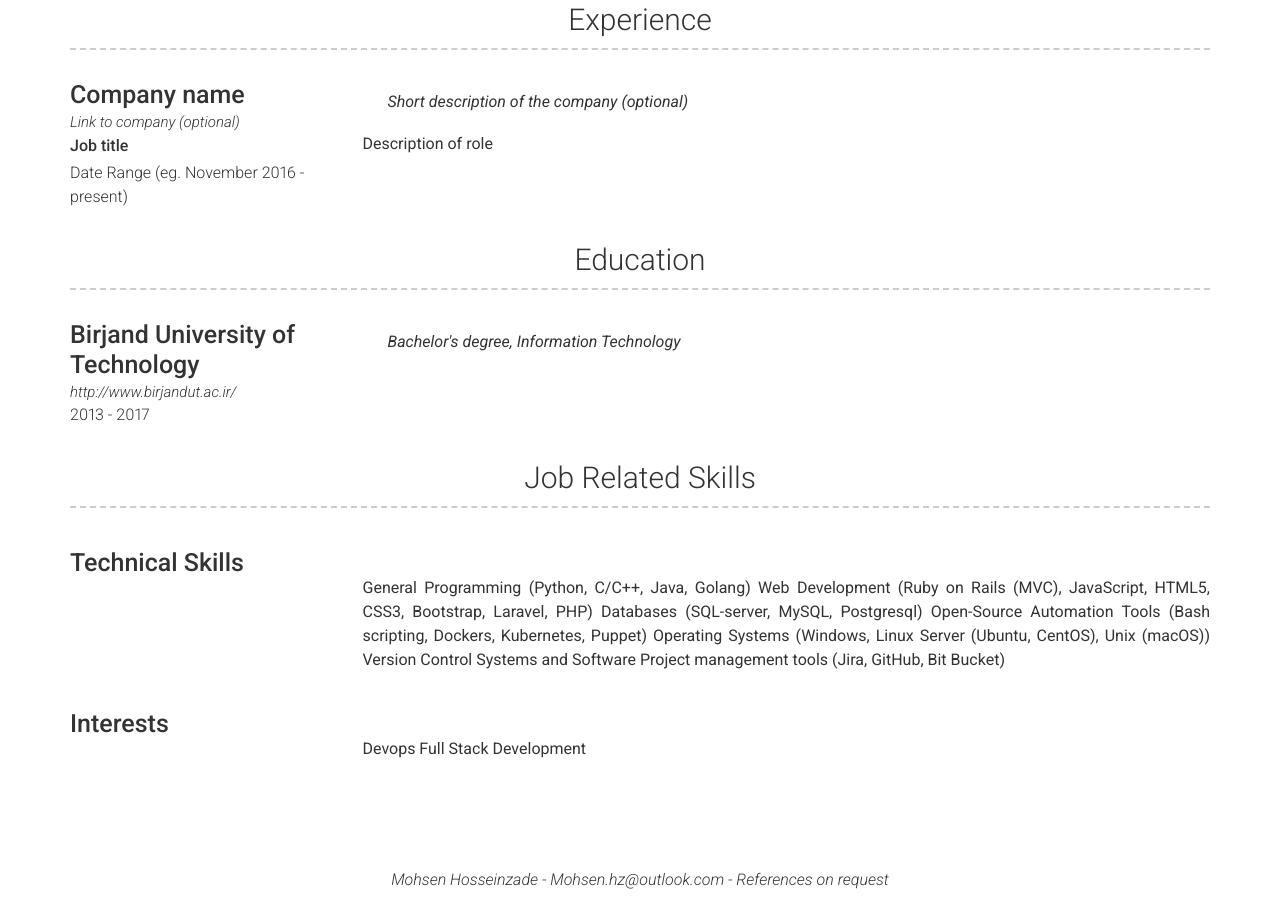
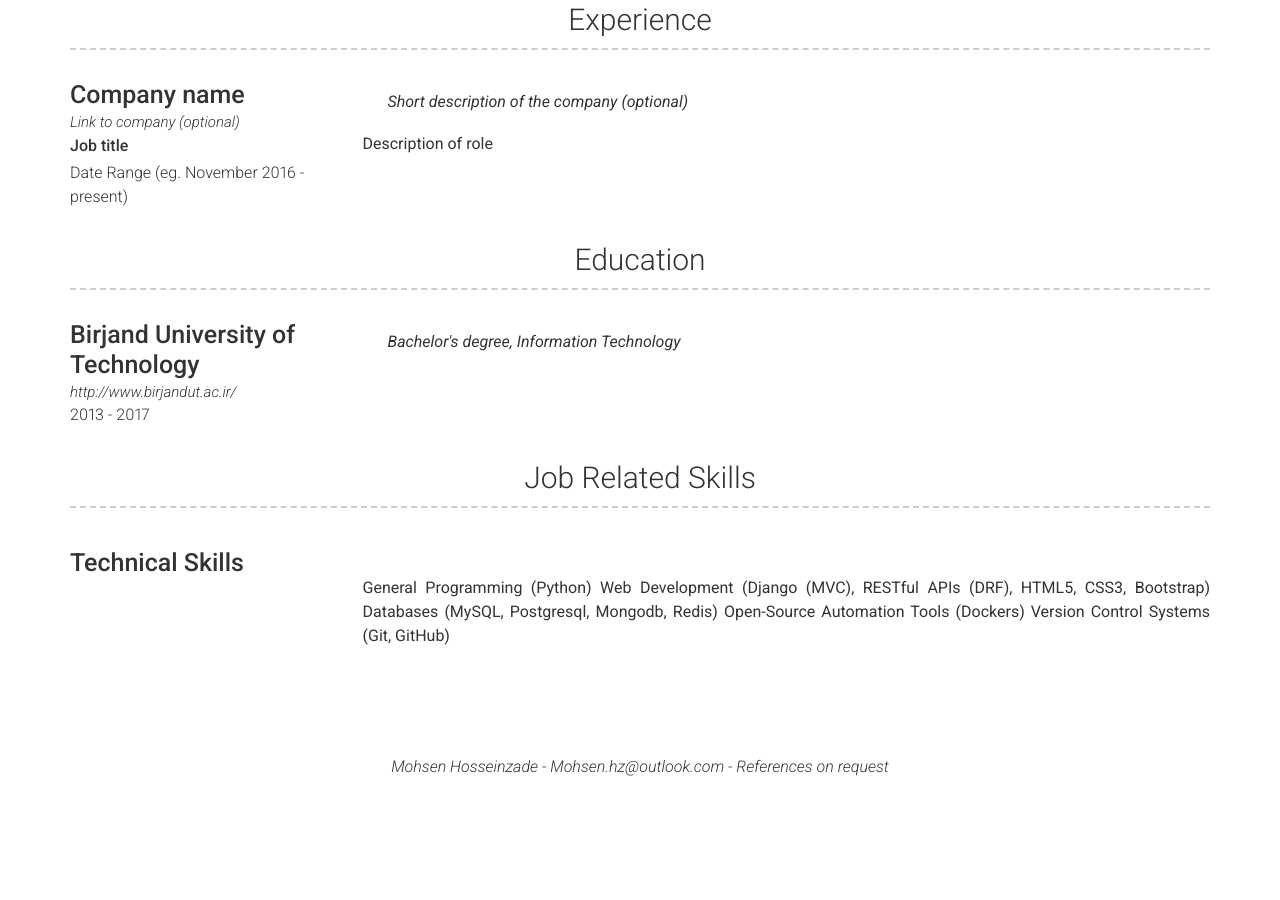
Before and after one commit to mohsenhsz/mohsenhsz.github.io, a Jekyll site: the page built from index.md, in a window 1280 px wide and 900 px high, scrolled down 798 px. Built offline with Jekyll 4.4.1, drawn with Linux system fonts in a browser that asks for light colours; nearby versions of some CDN libraries; after the commit the page ends 1585 px from its top, so only the background shows below that.

Commit message:
Update skills.yml

```diff
--- a/_data/skills.yml
+++ b/_data/skills.yml
@@ -2,15 +2,8 @@
   company: Technical Skills
   quote: >
   description: |
-    General Programming (Python, C/C++, Java, Golang)
-    Web Development (Ruby on Rails (MVC), JavaScript, HTML5, CSS3, Bootstrap, Laravel, PHP)
-    Databases (SQL-server, MySQL, Postgresql)
-    Open-Source Automation Tools (Bash scripting, Dockers, Kubernetes, Puppet)
-    Operating Systems (Windows, Linux Server (Ubuntu, CentOS), Unix (macOS))
-    Version Control Systems and Software Project management tools (Jira, GitHub, Bit Bucket)
-- layout: left
-  company: Interests
-  quote: >
-  description: |
-    Devops
-    Full Stack Development
+    General Programming (Python)
+    Web Development (Django (MVC), RESTful APIs (DRF), HTML5, CSS3, Bootstrap)
+    Databases (MySQL, Postgresql, Mongodb, Redis)
+    Open-Source Automation Tools (Dockers)
+    Version Control Systems (Git, GitHub)
```
